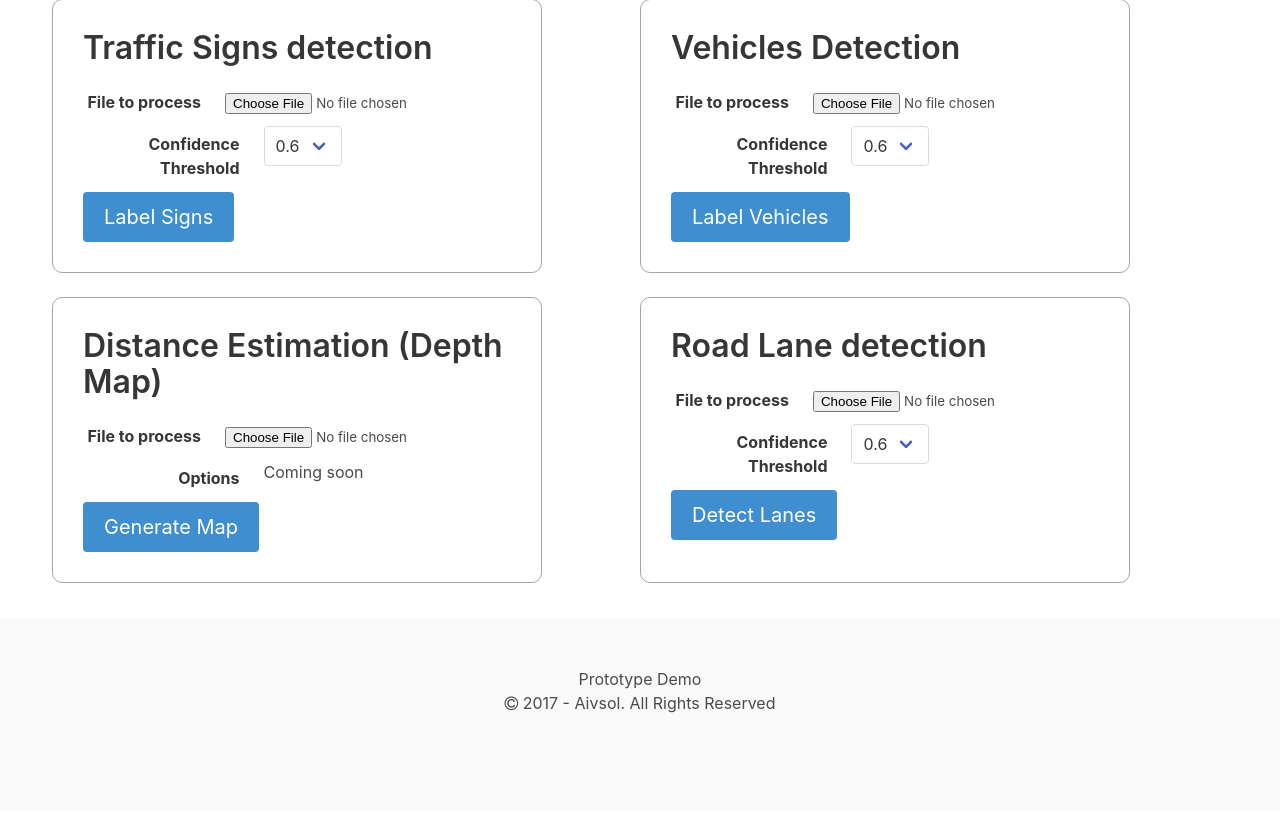
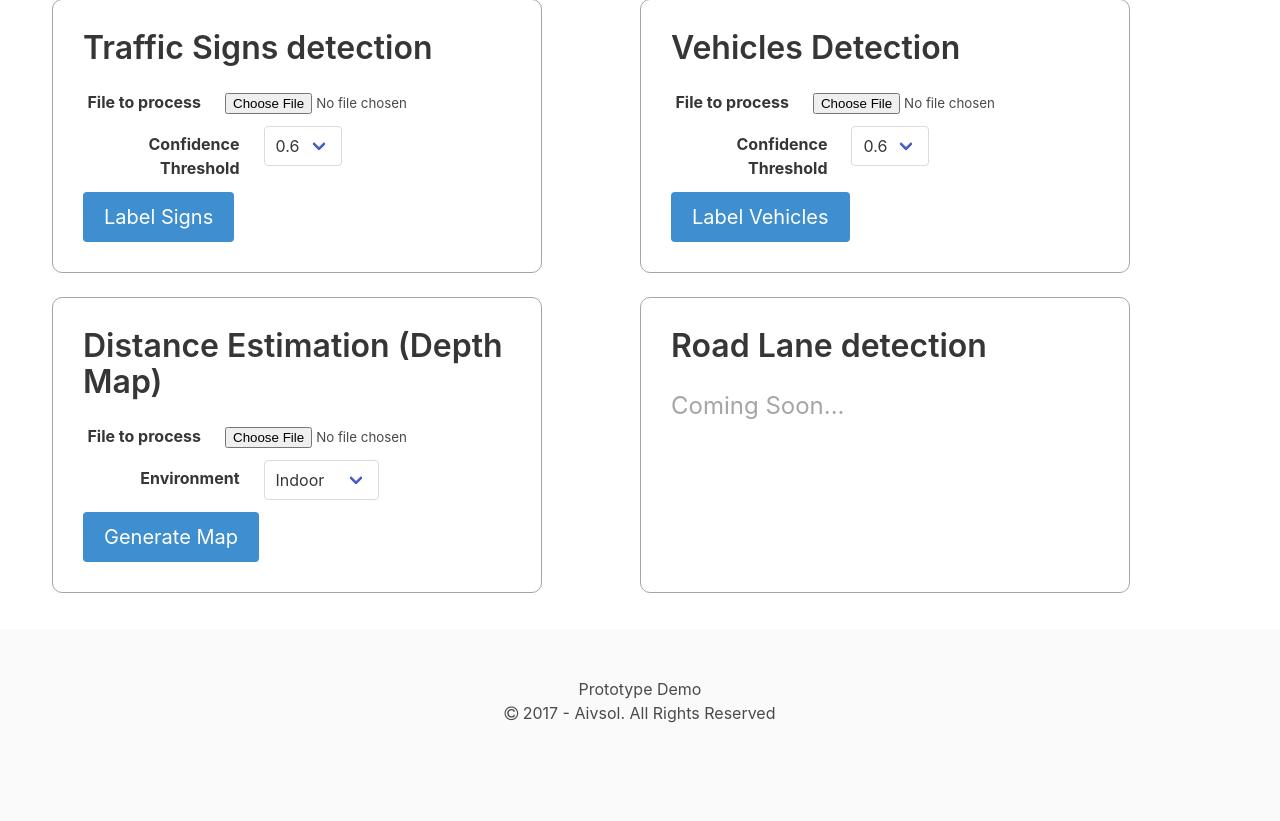
Before and after one commit to aivsol/autonomous-driving, a Python web app: template api/templates/index.html in a window 1280 px wide. Shown: the part 198-1019 px from the top of the page. Before the commit the page ends 911 px from the top, so only its background shows below. Run offline with Jinja, Linux system fonts and the light colour scheme; the template is opened without the code that fills it, so the values that code supplies are empty; some libraries are stand-ins or nearby versions.

Commit message:
Add options for depth map in demo index.

```diff
--- a/api/templates/index.html
+++ b/api/templates/index.html
@@ -26,6 +26,10 @@
         border-radius: 10px;
         padding: 30px;
       }
+    }
+    .coming-soon {
+      color: #A5A5A5;
+      font-size: 24px;
     }
   </style>
 </head>
@@ -166,12 +170,17 @@
 
               <div class="field is-horizontal">
                 <div class="field-label is-normal">
-                  <label class="label">Options</label>
+                  <label class="label">Environment</label>
                 </div>
                 <div class="field-body">
                   <div class="field is-narrow">
                     <div class="control">
-                      <p>Coming soon</p>
+                        <div class="select is-fullwidth">
+                            <select name="environment">
+                              <option value="indoor">Indoor</option>
+                              <option value="outdoor">Outdoor</option>
+                            </select>
+                          </div>
                     </div>
                   </div>
                 </div>
@@ -186,9 +195,10 @@
           <!-- detect lanes -->
           <div class="column column_border is-5 is-offset-1">
             <h3 class="title is-3">Road Lane detection</h3>
+            <span class="coming-soon">Coming Soon...</span>
 
-            <!-- TODO: update form action for API call -->
-            <form action="faster_rcnn/vehicles" method="post" enctype="multipart/form-data">
+            <!-- TODO: Update form and API call, update fields once it's done in backend -->
+            <!-- <form action="faster_rcnn/vehicles" method="post" enctype="multipart/form-data">
 
               <div class="field is-horizontal">
                 <div class="field-label">
@@ -227,7 +237,7 @@
                   <input class="button is-info is-medium" type="submit" value="Detect Lanes">
                 </div>
               </div>
-            </form>
+            </form> -->
           </div>
         </div>
       </div>
@@ -244,5 +254,4 @@
     </div>
   </footer>
 </body>
-
 </html>
```
